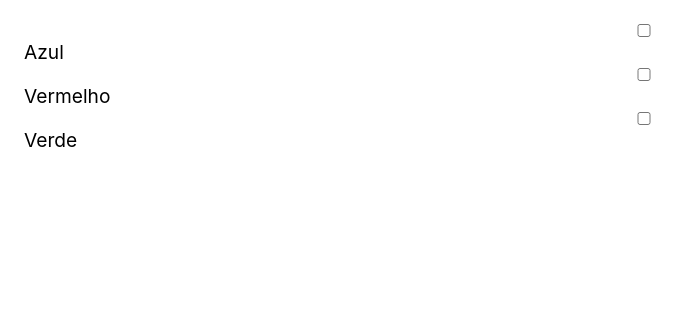
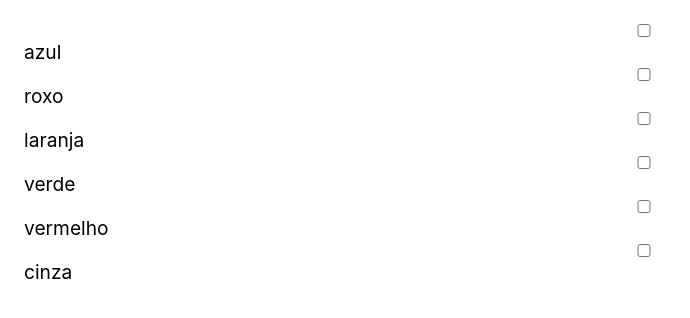
Before and after one commit to LeonardoLobas/React-Origamid, a React (Vite) app: page / in a window 1280 px wide. Shown: the top 318 px of the page, without its empty margins (0-690 px from the left). Built offline with nearby package versions, Linux system fonts and the light colour scheme.

Commit message:
Checkbox refatorado.

```diff
--- a/src/CheckBox/Checkbox.jsx
+++ b/src/CheckBox/Checkbox.jsx
@@ -2,7 +2,14 @@ import React from "react";
 
 const Checkbox = () => {
     const [cores, setCores] = React.useState([]);
-
+    const coresArray = [
+        "azul",
+        "roxo",
+        "laranja",
+        "verde",
+        "vermelho",
+        "cinza",
+    ];
     function handleChange({ target }) {
         if (target.checked) {
             setCores([...cores, target.value]);
@@ -17,33 +24,17 @@ const Checkbox = () => {
 
     return (
         <form>
-            <label>
-                <input
-                    type="checkbox"
-                    value="azul"
-                    checked={handleChecked("azul")}
-                    onChange={handleChange}
-                />
-                Azul
-            </label>
-            <label>
-                <input
-                    type="checkbox"
-                    value="vermelho"
-                    checked={handleChecked("vermelho")}
-                    onChange={handleChange}
-                />
-                Vermelho
-            </label>
-            <label>
-                <input
-                    type="checkbox"
-                    value="verde"
-                    checked={handleChecked("verde")}
-                    onChange={handleChange}
-                />
-                Verde
-            </label>
+            {coresArray.map((cor) => (
+                <label key={cor}>
+                    <input
+                        type="checkbox"
+                        value={cor}
+                        checked={handleChecked(cor)}
+                        onChange={handleChange}
+                    />
+                    {cor}
+                </label>
+            ))}
             <ul>
                 {cores.map((cor) => (
                     <li key={cor}>{cor}</li>
```
